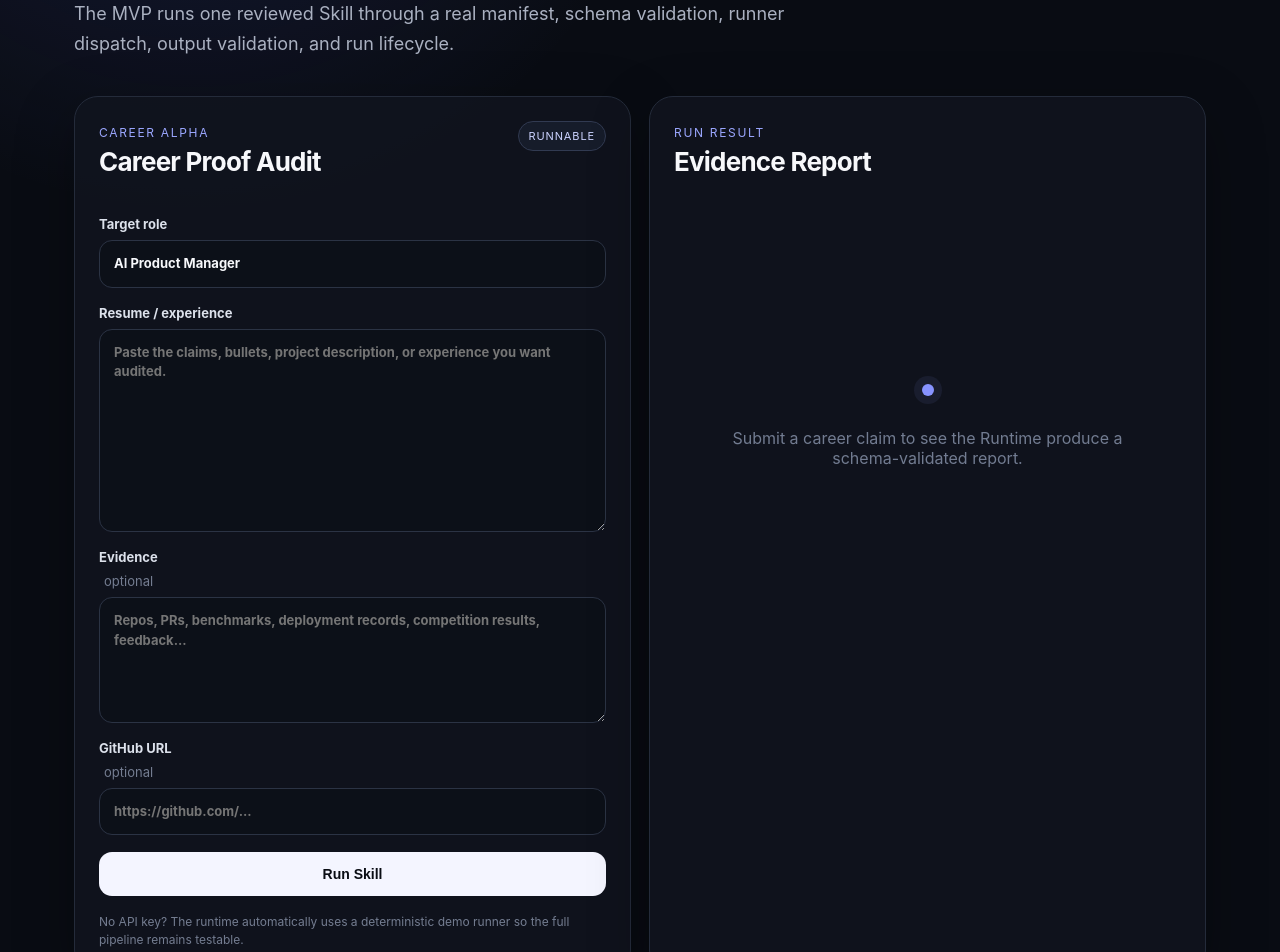
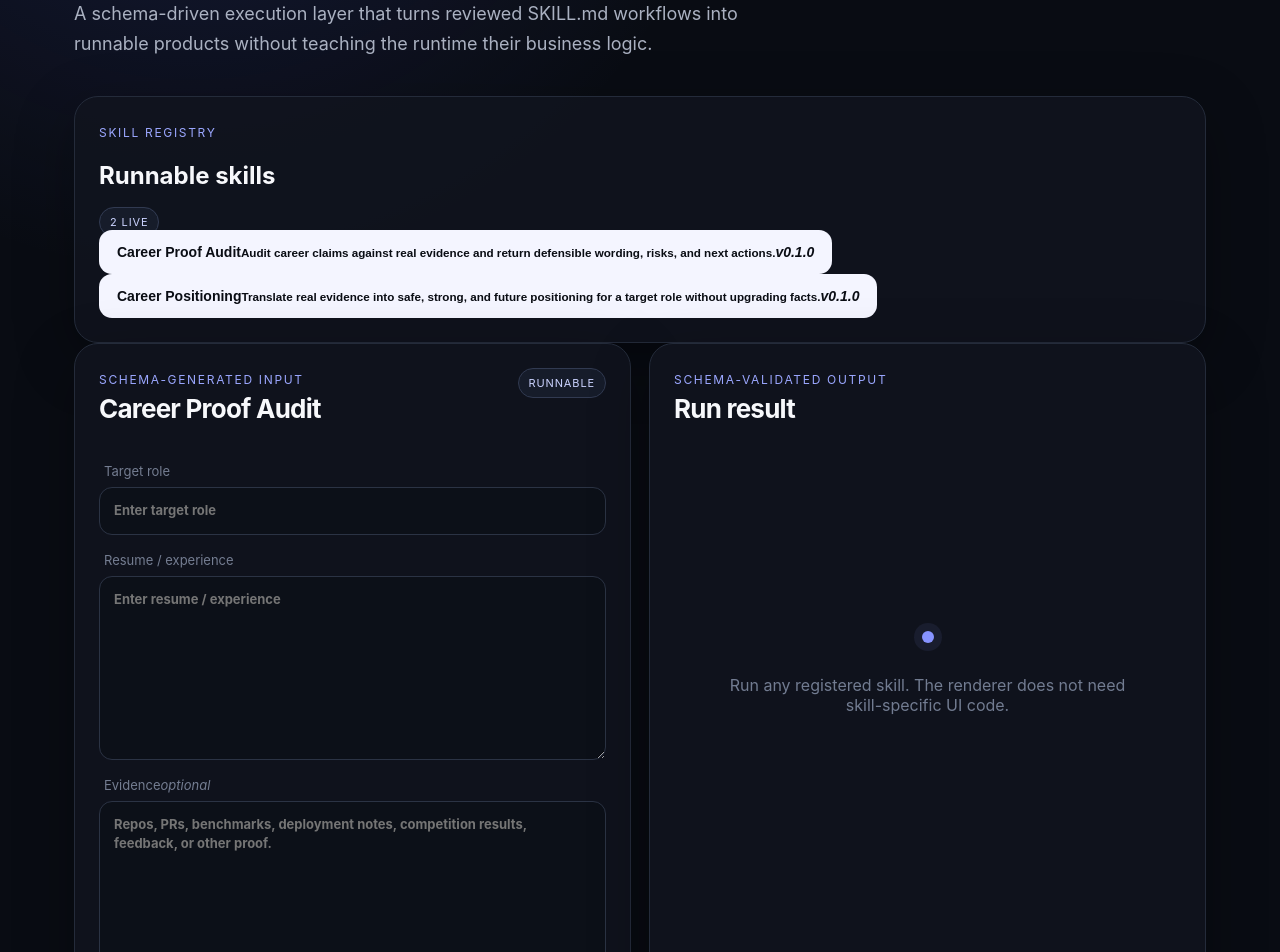
Before and after one commit to lavine888/Lavine-Skill-Runtime, a Next.js app: page / in a window 1280 px wide. Shown: the part 280-1232 px from the top of the page. Built offline with nearby package versions, Linux system fonts and the light colour scheme.

Commit message:
feat: make web workbench schema-driven

```diff
--- a/app/page.tsx
+++ b/app/page.tsx
@@ -1,53 +1,161 @@
 "use client";
 
-import { FormEvent, useState } from "react";
+import { FormEvent, useEffect, useMemo, useState } from "react";
 
-type Audit = {
-  summary: string;
-  claims: Array<{
-    claim: string;
-    confidence: "VERIFIED" | "SUPPORTED" | "SELF-REPORTED" | "PLANNED";
-    evidence: string[];
-    risk: string;
-    safe_wording: string;
-    next_action: string;
-  }>;
-  next_actions: string[];
+type SkillManifest = {
+  id: string;
+  name: string;
+  description: string;
+  version: string;
+  tags?: string[];
+};
+
+type SchemaProperty = {
+  type?: string;
+  title?: string;
+  description?: string;
+  enum?: string[];
+  default?: unknown;
+  maxLength?: number;
+};
+
+type JsonSchema = {
+  title?: string;
+  required?: string[];
+  properties?: Record<string, SchemaProperty>;
+};
+
+type SkillDetail = {
+  manifest: SkillManifest;
+  input_schema: JsonSchema;
+  output_schema: JsonSchema;
 };
 
 type RunResponse = {
   id: string;
+  skill_id?: string;
+  skill_version?: string;
   status: string;
   runner: "openai" | "demo";
-  output?: Audit;
+  output?: unknown;
   error?: string;
 };
 
+function labelize(value: string) {
+  return value
+    .replaceAll("_", " ")
+    .replace(/\b\w/g, (letter) => letter.toUpperCase());
+}
+
+function isRecord(value: unknown): value is Record<string, unknown> {
+  return typeof value === "object" && value !== null && !Array.isArray(value);
+}
+
+function StructuredValue({ value, depth = 0 }: { value: unknown; depth?: number }) {
+  if (Array.isArray(value)) {
+    if (value.length === 0) return <p className="muted">None</p>;
+    return (
+      <div className="arrayList">
+        {value.map((item, index) => (
+          <div className="arrayItem" key={index}>
+            <span className="index">{index + 1}</span>
+            <StructuredValue value={item} depth={depth + 1} />
+          </div>
+        ))}
+      </div>
+    );
+  }
+
+  if (isRecord(value)) {
+    return (
+      <div className={depth === 0 ? "outputGrid" : "nestedGrid"}>
+        {Object.entries(value).map(([key, child]) => (
+          <section className="outputSection" key={key}>
+            <div className="outputKey">{labelize(key)}</div>
+            <StructuredValue value={child} depth={depth + 1} />
+          </section>
+        ))}
+      </div>
+    );
+  }
+
+  if (typeof value === "string") {
+    const isConfidence = ["VERIFIED", "SUPPORTED", "SELF-REPORTED", "PLANNED"].includes(value);
+    return isConfidence ? (
+      <span className="confidence" data-confidence={value}>{value}</span>
+    ) : (
+      <p className="outputText">{value}</p>
+    );
+  }
+
+  if (typeof value === "number" || typeof value === "boolean") {
+    return <code className="scalar">{String(value)}</code>;
+  }
+
+  return <p className="muted">Not supplied</p>;
+}
+
 export default function HomePage() {
-  const [targetRole, setTargetRole] = useState("AI Product Manager");
-  const [resume, setResume] = useState("");
-  const [evidence, setEvidence] = useState("");
-  const [githubUrl, setGithubUrl] = useState("");
+  const [skills, setSkills] = useState<SkillManifest[]>([]);
+  const [selectedId, setSelectedId] = useState("");
+  const [detail, setDetail] = useState<SkillDetail | null>(null);
+  const [formData, setFormData] = useState<Record<string, string>>({});
   const [run, setRun] = useState<RunResponse | null>(null);
   const [loading, setLoading] = useState(false);
+  const [catalogLoading, setCatalogLoading] = useState(true);
+
+  useEffect(() => {
+    fetch("/api/skills")
+      .then((response) => response.json())
+      .then((data: { skills?: SkillManifest[] }) => {
+        const nextSkills = data.skills || [];
+        setSkills(nextSkills);
+        if (nextSkills[0]) setSelectedId(nextSkills[0].id);
+      })
+      .finally(() => setCatalogLoading(false));
+  }, []);
+
+  useEffect(() => {
+    if (!selectedId) return;
+    setRun(null);
+    setDetail(null);
+    setFormData({});
+
+    fetch(`/api/skills/${selectedId}`)
+      .then((response) => response.json())
+      .then((data: SkillDetail) => {
+        setDetail(data);
+        const defaults: Record<string, string> = {};
+        for (const [key, property] of Object.entries(data.input_schema.properties || {})) {
+          if (typeof property.default === "string") defaults[key] = property.default;
+        }
+        setFormData(defaults);
+      });
+  }, [selectedId]);
+
+  const required = useMemo(
+    () => new Set(detail?.input_schema.required || []),
+    [detail],
+  );
 
   async function submit(event: FormEvent) {
     event.preventDefault();
+    if (!selectedId) return;
+
     setLoading(true);
     setRun(null);
 
+    const payload = Object.fromEntries(
+      Object.entries(formData).filter(([, value]) => value.trim().length > 0),
+    );
+
     try {
-      const response = await fetch("/api/skills/career-alpha-proof/run", {
+      const response = await fetch(`/api/skills/${selectedId}/run`, {
         method: "POST",
         headers: { "content-type": "application/json" },
-        body: JSON.stringify({
-          target_role: targetRole,
-          resume,
-          evidence: evidence || undefined,
-          github_url: githubUrl || undefined,
-        }),
+        body: JSON.stringify(payload),
       });
-      const data = await response.json();
+      const data = (await response.json()) as RunResponse;
       setRun(data);
     } catch (error) {
       setRun({
@@ -64,71 +172,110 @@ export default function HomePage() {
   return (
     <main className="shell">
       <section className="hero">
-        <span className="eyebrow">LAVINE SKILL RUNTIME · V0.1</span>
-        <h1>Turn SKILL.md into runnable products.</h1>
+        <span className="eyebrow">LAVINE SKILL RUNTIME · V0.2</span>
+        <h1>One runtime. Many skills.</h1>
         <p>
-          The MVP runs one reviewed Skill through a real manifest, schema validation,
-          runner dispatch, output validation, and run lifecycle.
+          A schema-driven execution layer that turns reviewed SKILL.md workflows into
+          runnable products without teaching the runtime their business logic.
         </p>
+      </section>
+
+      <section className="catalog card">
+        <div className="catalogHeader">
+          <div>
+            <span className="kicker">Skill registry</span>
+            <h2>Runnable skills</h2>
+          </div>
+          <span className="status">{catalogLoading ? "loading" : `${skills.length} live`}</span>
+        </div>
+
+        <div className="skillPicker">
+          {skills.map((skill) => (
+            <button
+              className="skillButton"
+              data-active={selectedId === skill.id}
+              key={skill.id}
+              onClick={() => setSelectedId(skill.id)}
+              type="button"
+            >
+              <span>{skill.name}</span>
+              <small>{skill.description}</small>
+              <em>v{skill.version}</em>
+            </button>
+          ))}
+        </div>
       </section>
 
       <section className="grid">
         <form className="card form" onSubmit={submit}>
           <div className="cardHeader">
             <div>
-              <span className="kicker">Career Alpha</span>
-              <h2>Career Proof Audit</h2>
+              <span className="kicker">Schema-generated input</span>
+              <h2>{detail?.manifest.name || "Select a skill"}</h2>
             </div>
-            <span className="status">Runnable</span>
+            {detail && <span className="status">Runnable</span>}
           </div>
 
-          <label>
-            Target role
-            <input value={targetRole} onChange={(e) => setTargetRole(e.target.value)} required />
-          </label>
+          {!detail && <div className="empty compact"><p>Loading skill contract…</p></div>}
 
-          <label>
-            Resume / experience
-            <textarea
-              value={resume}
-              onChange={(e) => setResume(e.target.value)}
-              placeholder="Paste the claims, bullets, project description, or experience you want audited."
-              rows={9}
-              minLength={20}
-              required
-            />
-          </label>
+          {detail && Object.entries(detail.input_schema.properties || {}).map(([key, property]) => {
+            const title = property.title || labelize(key);
+            const value = formData[key] || "";
+            const isLong = (property.maxLength || 0) > 500 || /resume|material|evidence|description/i.test(key);
 
-          <label>
-            Evidence <span>optional</span>
-            <textarea
-              value={evidence}
-              onChange={(e) => setEvidence(e.target.value)}
-              placeholder="Repos, PRs, benchmarks, deployment records, competition results, feedback..."
-              rows={5}
-            />
-          </label>
+            return (
+              <label key={key}>
+                <span className="fieldTitle">
+                  {title}
+                  {!required.has(key) && <em>optional</em>}
+                </span>
 
-          <label>
-            GitHub URL <span>optional</span>
-            <input
-              value={githubUrl}
-              onChange={(e) => setGithubUrl(e.target.value)}
-              placeholder="https://github.com/..."
-            />
-          </label>
+                {property.enum ? (
+                  <select
+                    value={value}
+                    onChange={(event) => setFormData((current) => ({ ...current, [key]: event.target.value }))}
+                    required={required.has(key)}
+                  >
+                    <option value="">Choose…</option>
+                    {property.enum.map((option) => <option key={option} value={option}>{labelize(option)}</option>)}
+                  </select>
+                ) : isLong ? (
+                  <textarea
+                    value={value}
+                    onChange={(event) => setFormData((current) => ({ ...current, [key]: event.target.value }))}
+                    placeholder={property.description || `Enter ${title.toLowerCase()}`}
+                    rows={key.includes("description") ? 6 : 8}
+                    required={required.has(key)}
+                  />
+                ) : (
+                  <input
+                    value={value}
+                    onChange={(event) => setFormData((current) => ({ ...current, [key]: event.target.value }))}
+                    placeholder={property.description || `Enter ${title.toLowerCase()}`}
+                    required={required.has(key)}
+                  />
+                )}
 
-          <button disabled={loading}>{loading ? "Running audit..." : "Run Skill"}</button>
-          <p className="fineprint">
-            No API key? The runtime automatically uses a deterministic demo runner so the full pipeline remains testable.
-          </p>
+                {property.description && <span className="fieldHelp">{property.description}</span>}
+              </label>
+            );
+          })}
+
+          {detail && (
+            <>
+              <button className="runButton" disabled={loading}>{loading ? "Running skill…" : "Run Skill"}</button>
+              <p className="fineprint">
+                No API key? The deterministic demo adapter still passes through the same manifest, schema, registry, run lifecycle, and output validation path.
+              </p>
+            </>
+          )}
         </form>
 
         <section className="card result">
           <div className="cardHeader">
             <div>
-              <span className="kicker">Run result</span>
-              <h2>Evidence Report</h2>
+              <span className="kicker">Schema-validated output</span>
+              <h2>Run result</h2>
             </div>
             {run && <span className="status">{run.runner}</span>}
           </div>
@@ -136,55 +283,26 @@ export default function HomePage() {
           {!run && (
             <div className="empty">
               <div className="dot" />
-              <p>Submit a career claim to see the Runtime produce a schema-validated report.</p>
+              <p>Run any registered skill. The renderer does not need skill-specific UI code.</p>
             </div>
           )}
 
           {run?.error && <div className="error">{run.error}</div>}
 
-          {run?.output && (
+          {run?.output !== undefined && (
             <div className="report">
-              <div className="summary">{run.output.summary}</div>
-
-              {run.output.claims.map((claim, index) => (
-                <article className="claim" key={`${claim.claim}-${index}`}>
-                  <div className="claimTop">
-                    <span>Claim {index + 1}</span>
-                    <strong data-confidence={claim.confidence}>{claim.confidence}</strong>
-                  </div>
-                  <h3>{claim.claim}</h3>
-                  <dl>
-                    <div>
-                      <dt>Risk</dt>
-                      <dd>{claim.risk}</dd>
-                    </div>
-                    <div>
-                      <dt>Safe wording</dt>
-                      <dd>{claim.safe_wording}</dd>
-                    </div>
-                    <div>
-                      <dt>Next evidence</dt>
-                      <dd>{claim.next_action}</dd>
-                    </div>
-                  </dl>
-                </article>
-              ))}
-
-              <div className="actions">
-                <span className="kicker">Next actions</span>
-                <ol>
-                  {run.output.next_actions.map((action) => (
-                    <li key={action}>{action}</li>
-                  ))}
-                </ol>
+              <div className="runMeta">
+                <span>{run.skill_id || selectedId}</span>
+                <code>{run.id}</code>
               </div>
+              <StructuredValue value={run.output} />
             </div>
           )}
         </section>
       </section>
 
       <section className="architecture">
-        <span>manifest</span><b>→</b><span>schema</span><b>→</b><span>registry</span><b>→</b><span>runner</span><b>→</b><span>validated output</span>
+        <span>manifest</span><b>→</b><span>schema</span><b>→</b><span>adapter</span><b>→</b><span>registry</span><b>→</b><span>runner</span><b>→</b><span>validated output</span>
       </section>
     </main>
   );
```
